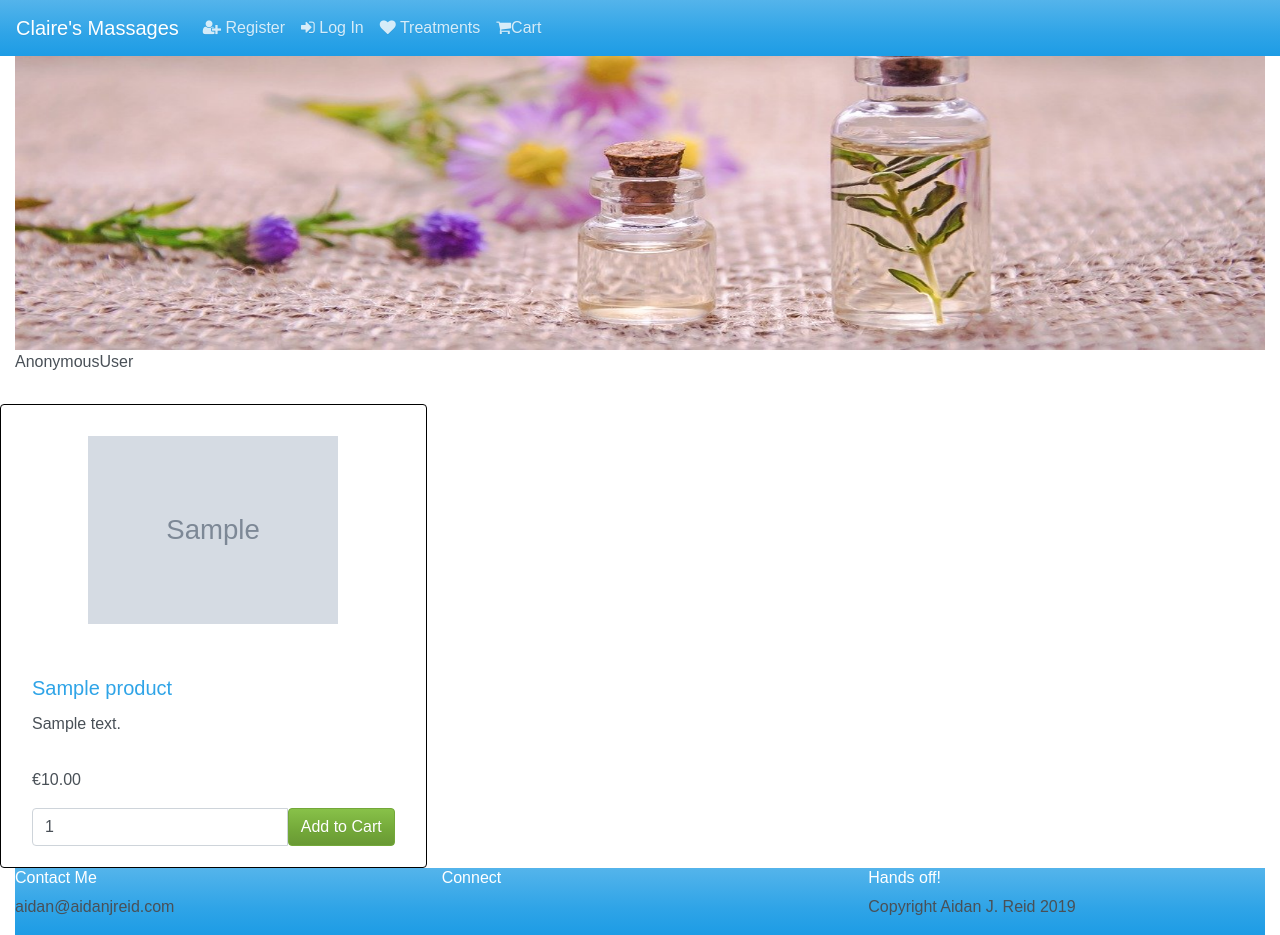
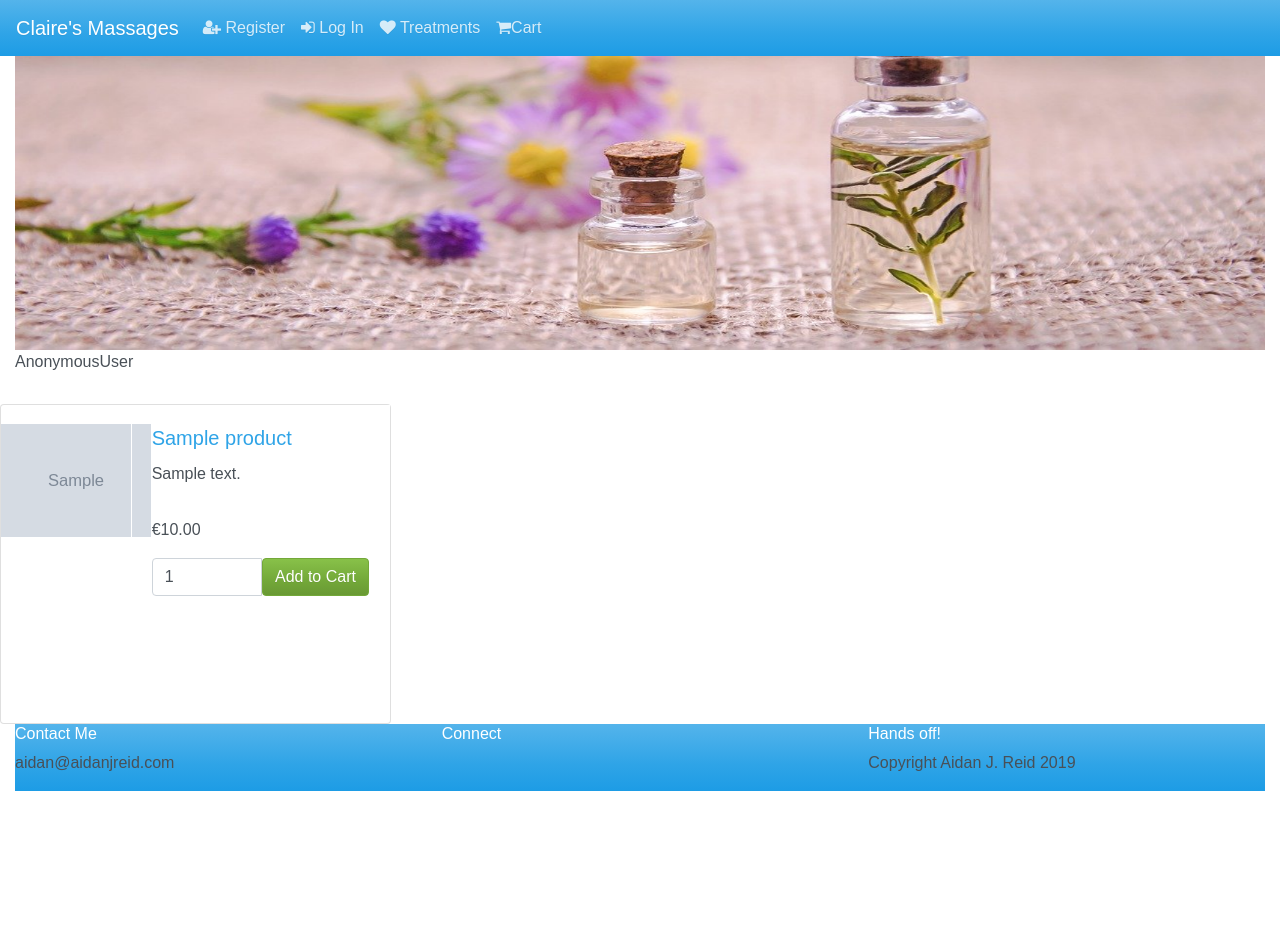
Before and after one commit to AidanJReid/claire, a Django app: page /products/ in a window 1280 px wide. After the commit the page ends 791 px from the top, so only its background shows below. Run offline with Django 3.2, Linux system fonts and the light colour scheme; tables that the repository leaves empty hold one stand-in row (values such as "Sample post"); grey boxes marked "Sample" are stand-in pictures; some libraries are stand-ins or nearby versions.

Commit message:
resized cards

```diff
--- a/products/templates/products.html
+++ b/products/templates/products.html
@@ -21,14 +21,18 @@
 {% block content %}
 <div class="row row-flex">
     {% for product in products %}
-        <div class="card col-xs-10 col-xs-offset-1 col-sm-offset-0 col-sm-6 col-md-4 display panel panel-default">
-            <div class="product" style="background-image: url('{{ MEDIA_URL }}{{ product.image }}')"></div>
+        <div class="card">
+            <div class="row no-gutters">
+                <div class="col-md-4">
+                    <div class="product" style="background-image: url('{{ MEDIA_URL }}{{ product.image }}')"></div>
+                </div>
+                <div class="col-md-8">
                 <div class="card-body">
                     <h5 class ="card-title">{{ product.name }}</h5>
-                    <p class="card-text text-truncate">{{ product.description }}</p>
+                    <p class="card-text">{{ product.description }}</p>
                     <p>€{{ product.price }}</p>
 
-                <form method="post" action="{% url 'add_to_cart' product.id %}">
+                <form method="post" action="{% url 'add_to_cart' product.id %}" id="product-form">
                     {% csrf_token %}
                     <div class="input-group">
                         <input name="quantity" type="number" min="1" max="999" class="form-control" value="1">
@@ -37,6 +41,8 @@
                         </span>
                     </div>
                 </form>
+                </div>
+                </div>
             </div>
         </div>
     {% endfor %}
--- a/static/css/style.css
+++ b/static/css/style.css
@@ -27,12 +27,17 @@ body {
     background-color: #c67605;
 }
 
+.card {
+    max-width: 540px;
+    height: 320px;
+}
+
 .product {
     background-size: contain;
     background-position: center center;
     background-repeat: no-repeat;
-    width: 250px;
-    height: 250px;
+    width: 150px;
+    height: 150px;
     margin: 0 auto;
 }
 
@@ -44,11 +49,6 @@ caption p {
     display: flex;
     flex-wrap: wrap;
     margin-top: 30px;
-}
-
-.panel-default {
-    border-color: black;
-    padding: 0 10px;
 }
 
 .card-body {
```
